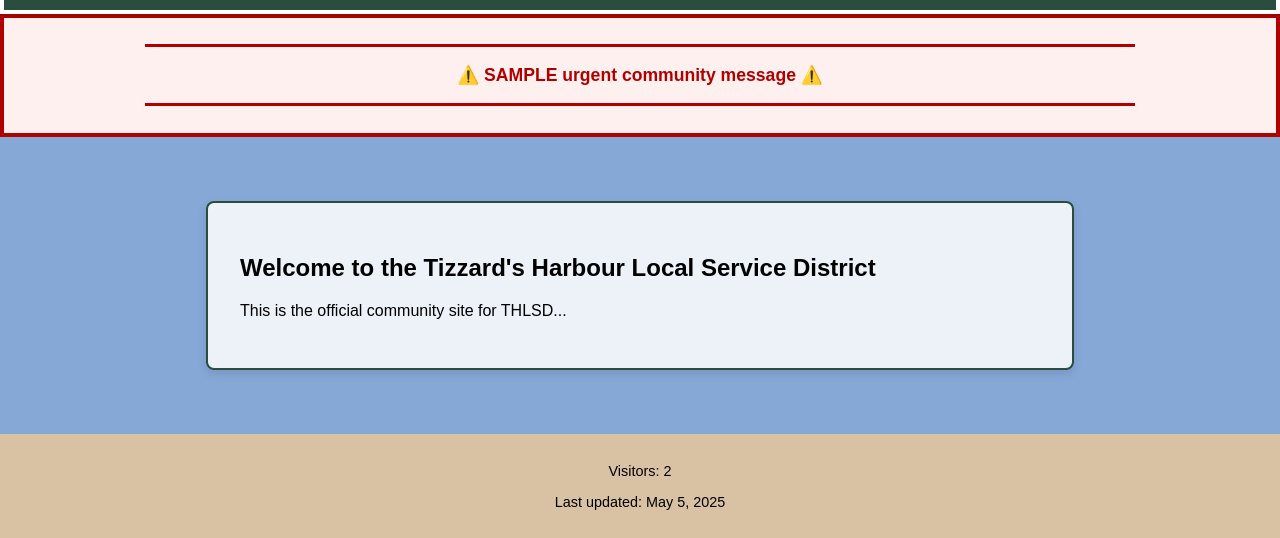
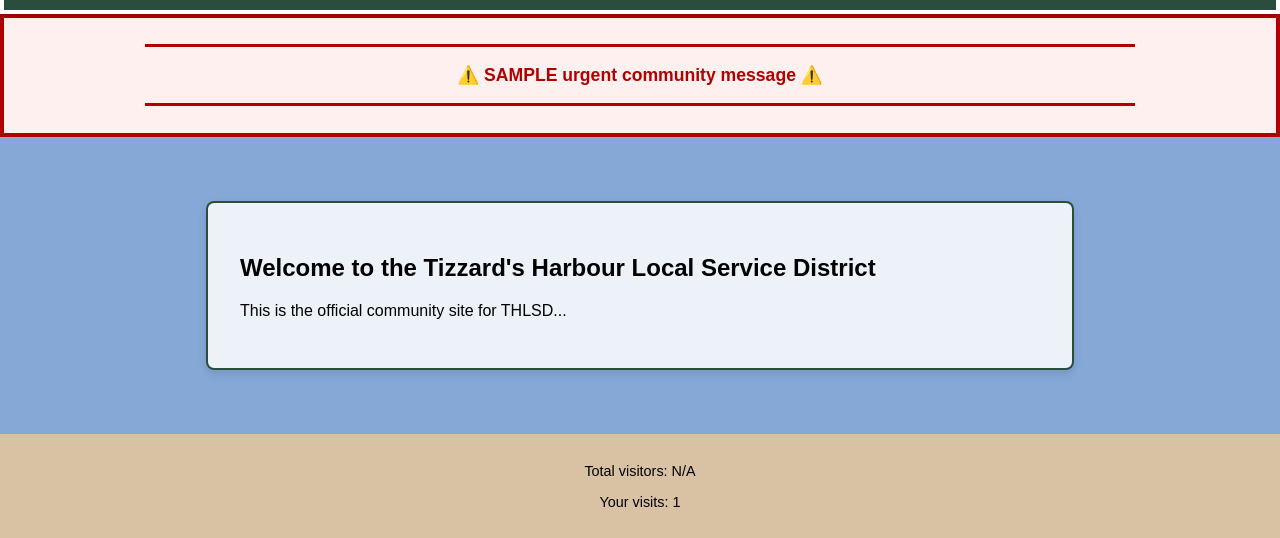
Before and after one commit to FoxHA/thlsd-site, a plain HTML site: page index.html in a window 1280 px wide. Shown: the part 304-842 px from the top of the page. Drawn offline with Linux system fonts and the light colour scheme; no server answers.

Commit message:
Add files via upload
after global and personal hit counteer added

```diff
--- a/index.html
+++ b/index.html
@@ -38,8 +38,9 @@
   </main>
 
   <footer>
-    <p>Visitors: <span id="hit-counter">[loading]</span></p>
-    <p>Last updated: <span id="last-updated"></span></p>
+    <p>Total visitors: <span id="hit-counter">Loading...</span></p>
+    <p>Your visits: <span id="personal-hit-counter">Loading...</span></p>
+
   </footer>
 
   <script src="js/alert-loader.js"></script>
--- a/js/hit-counter.js
+++ b/js/hit-counter.js
@@ -1,7 +1,21 @@
-document.addEventListener("DOMContentLoaded", () => {
-  const counter = document.getElementById("hit-counter");
-  let hits = localStorage.getItem("thlsd-hits") || 0;
-  hits++;
-  localStorage.setItem("thlsd-hits", hits);
-  counter.textContent = hits;
-});
+// Global counter using CountAPI
+fetch('https://api.countapi.xyz/hit/mburt-thlsd/visits')
+  .then(response => response.json())
+  .then(data => {
+    const global = document.getElementById('hit-counter');
+    if (global) global.textContent = data.value;
+  })
+  .catch(error => {
+    console.error("Global hit counter failed:", error);
+    document.getElementById('hit-counter').textContent = "N/A";
+  });
+
+// Local counter using localStorage
+const localKey = 'thlsd_local_visit_count';
+let personalCount = localStorage.getItem(localKey) || 0;
+personalCount++;
+localStorage.setItem(localKey, personalCount);
+
+// Display personal count if a placeholder exists
+const localDisplay = document.getElementById('personal-hit-counter');
+if (localDisplay) localDisplay.textContent = personalCount;
```
